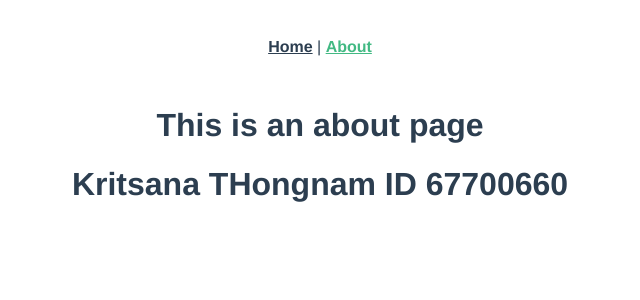
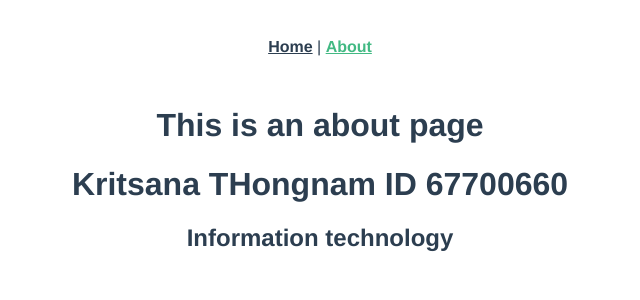
Before and after one commit to Kritsana123it/project-67700660_vue, a Vue app: page /about in a window 1280 px wide. Shown: the top 300 px of the page, without its empty margins (320-960 px from the left). Built offline with nearby package versions, Linux system fonts and the light colour scheme.

Commit message:
update v1

```diff
--- a/src/views/AboutView.vue
+++ b/src/views/AboutView.vue
@@ -2,5 +2,6 @@
   <div class="about">
     <h1>This is an about page</h1>
     <h1>Kritsana THongnam ID 67700660</h1>
+    <h2>Information technology</h2>
   </div>
 </template>
```
